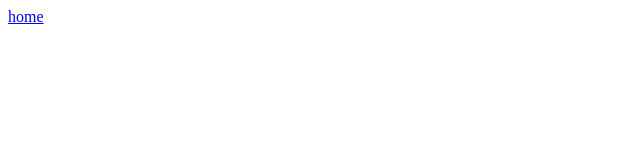
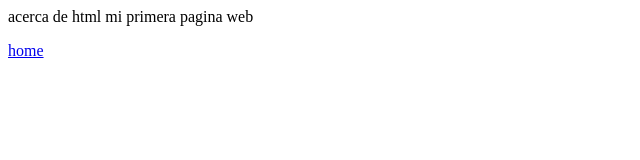
Before and after one commit to limonsitos2/limonsitos2.github.io, a plain HTML site: page acerca_de.html in a window 1280 px wide. Shown: the whole page, without its empty margins (0-640 px from the left). Drawn offline with Linux system fonts and the light colour scheme.

Commit message:
actualizar

```diff
--- a/acerca_de.html
+++ b/acerca_de.html
@@ -1,13 +1,11 @@
-<html>
+<!doctype html>
+    <html lang="es">
     <head>
+        <meta charset="UTF-8"
     <title>acerca de html</title>
     </head>
     <body>
+        mi primera pagina web
     <p><a href="index.html">home</a></p>
     </body>
-
-
-
-
-
 </html>
```
Lines whose indentation alone changed are shown as unchanged.
